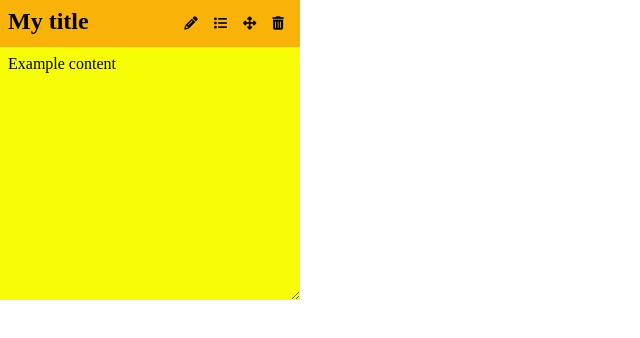
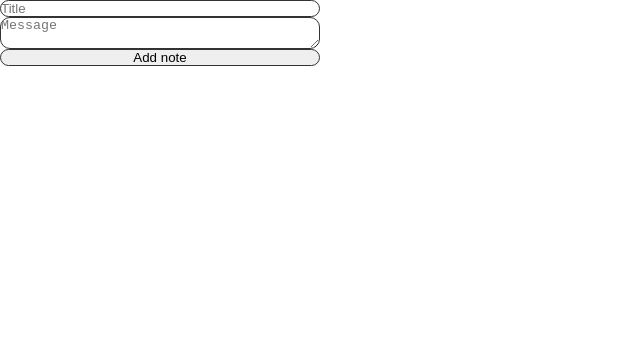
Before and after one commit to Haivex/sticky-notes, a website with bundled scripts: page src/static/index.html in a window 1280 px wide. Shown: the whole page, without its empty margins (0-640 px from the left). Built offline with nearby package versions, Linux system fonts and the light colour scheme.

Commit message:
chore: simple add note form

```diff
--- /dev/null
+++ b/src/add_note_form/addNoteForm.ts
@@ -0,0 +1,39 @@
+import createDefaultStickyNote from '../sticky_note/sticky-note-default';
+
+const addNoteForm = (): HTMLElement => {
+  const titleInput = document.createElement('input');
+  titleInput.type = 'text';
+  titleInput.placeholder = 'Title';
+  titleInput.className = 'titleInput';
+
+  const messageTextarea = document.createElement('textarea');
+  messageTextarea.placeholder = 'Message';
+  messageTextarea.className = 'messageTextarea';
+
+  const form = document.createElement('form');
+  form.className = 'noteForm';
+
+  form.addEventListener('submit', (e) => {
+    e.preventDefault();
+  });
+
+  const addButton = document.createElement('button');
+  addButton.textContent = 'Add note';
+  addButton.className = 'addNote';
+
+  addButton.addEventListener('click', () => {
+    const createdNote = createDefaultStickyNote(
+      titleInput.value,
+      messageTextarea.value,
+    );
+    messageTextarea.value = '';
+    titleInput.value = '';
+    document.body.appendChild(createdNote.render());
+  });
+
+  form.append(titleInput, messageTextarea, addButton);
+
+  return form;
+};
+
+export default addNoteForm;
--- a/src/app.ts
+++ b/src/app.ts
@@ -1,5 +1,5 @@
+import addNoteForm from './add_note_form/addNoteForm';
 import createDefaultStickyNote from './sticky_note/sticky-note-default';
 
-const app = (): HTMLElement =>
-  createDefaultStickyNote('My title', 'Example content').render();
+const app = (): HTMLElement => addNoteForm();
 export default app;
--- a/src/static/index.css
+++ b/src/static/index.css
@@ -81,3 +81,24 @@
   opacity: 0;
   cursor: ns-resize;
 }
+
+.titleInput {
+  border: 1px solid #333;
+  border-radius: 10px;
+}
+
+.messageTextarea {
+  border: 1px solid #333;
+  border-radius: 10px;
+}
+
+.noteForm {
+  display: flex;
+  flex-direction: column;
+  width: 25%;
+}
+
+.addNote {
+  border: 1px solid #333;
+  border-radius: 10px;
+}
```
